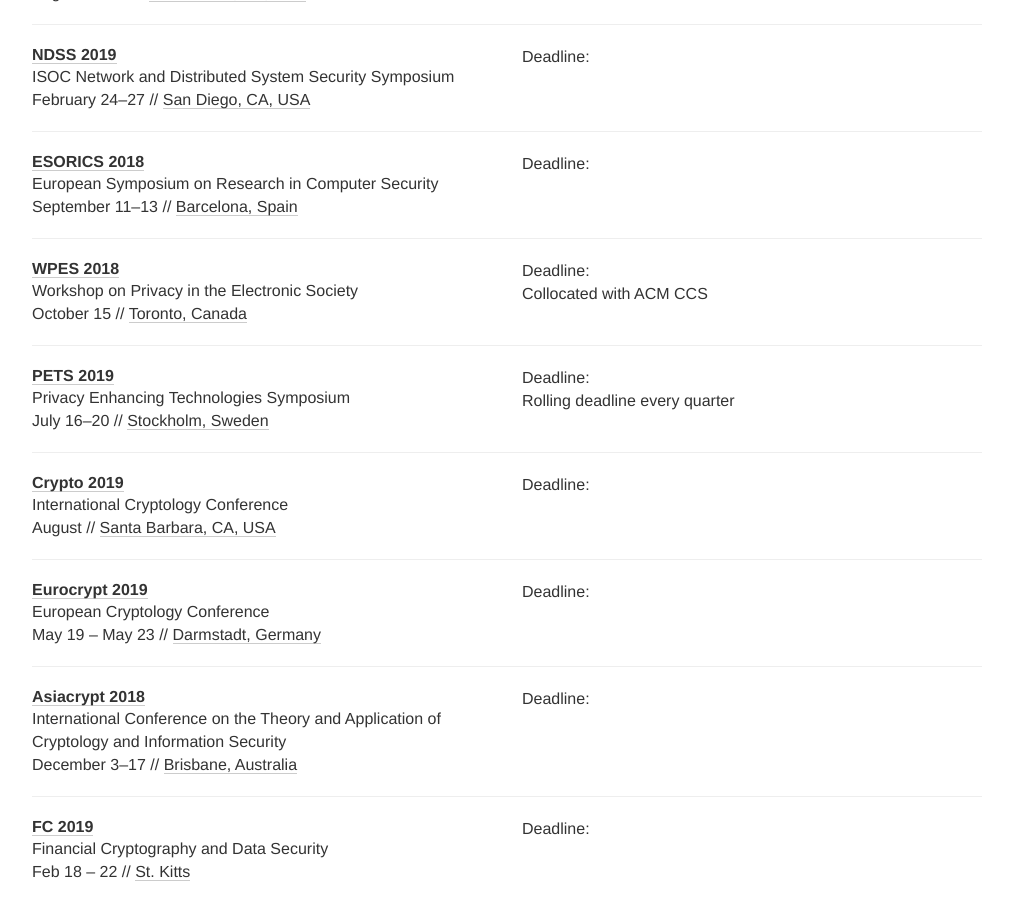
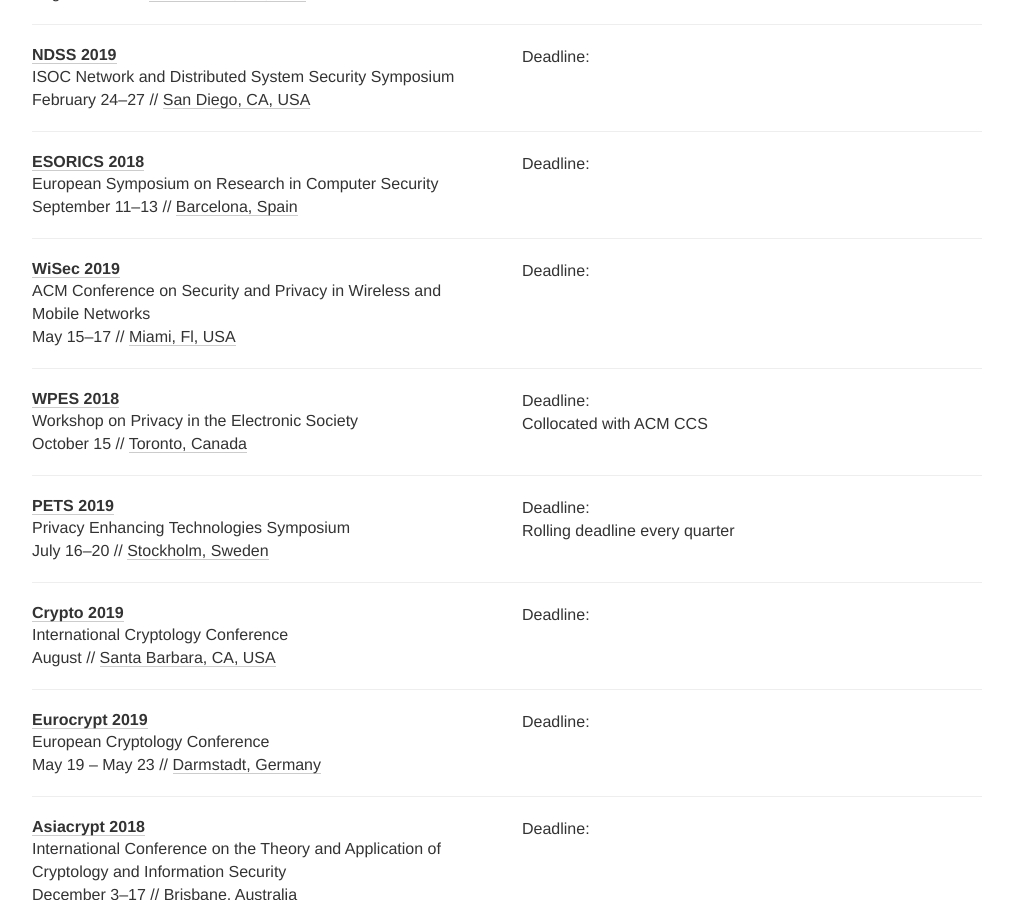
Before and after one commit to sec-deadlines/sec-deadlines.github.io, a Jekyll site: the page built from index.html, in a window 1280 px wide and 900 px high, scrolled down 705 px. Shown: the whole window, without its empty margins (133-1146 px from the left). Built offline with Jekyll 4.4.1, drawn with Linux system fonts in a browser that asks for light colours; nearby versions of some CDN libraries; comment, search, counter and statistics services are not loaded.

Commit message:
ACM WiSec 2019

```diff
--- a/_data/conferences.yml
+++ b/_data/conferences.yml
@@ -69,6 +69,14 @@
   place: Barcelona, Spain
   tags: [SEC, PRIV]
 
+- name: WiSec
+  description: ACM Conference on Security and Privacy in Wireless and Mobile Networks
+  year: 2019
+  link: https://wisec19.fiu.edu
+  deadline: "2019-01-25 23:59"
+  date: May 15-17
+  place: Miami, Fl, USA
+  tags: [SEC, PRIV]
 # Privacy
 
 - name: WPES
```
